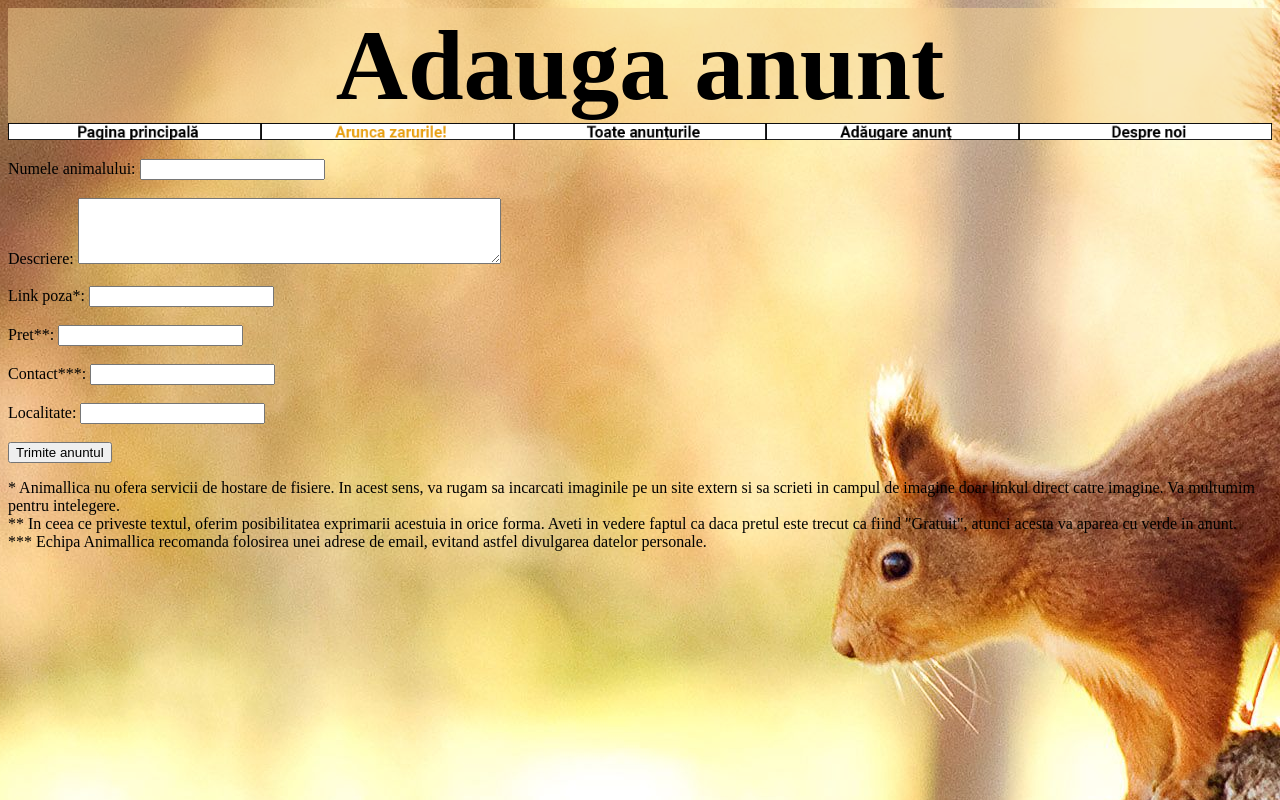
After one commit to ExplodingInsanity/Animallica, a PHP site: page /php/adauga.php in a window 1280 px wide. The commit adds this page. Run offline with PHP 8.4, Linux system fonts and the light colour scheme; some web fonts are replaced.

Commit message:
added everything else, should be all done

```diff
--- a/index.php
+++ b/index.php
@@ -11,8 +11,8 @@
 <ul style="list-style-type:none;"> <center>
 <li id="menu12" style="color:orange;"><a id="menu1" href="./php/random.php">Arunca zarurile!</a></li>
 <li id="menu22" style="font-size:50px;"><a id="menu2" href="./php/toate.php">Toate anunturile</a></li>
-<li id="menu32" style="font-size:50px;color:orange;"><a id="menu3" href="">Adaugare anunt</a></li>
-<li id="menu32" style="font-size:50px;color:orange;"><a id="menu3" href="">Despre noi</a></li>
+<li id="menu32" style="font-size:50px;color:orange;"><a id="menu3" href="./php/adauga.php">Adaugare anunt</a></li>
+<li id="menu32" style="font-size:50px;color:orange;"><a id="menu3" href="./php/despre.php">Despre noi</a></li>
 </ul>
 </div>
 <script src="./js/index.js"></script>
--- /dev/null
+++ b/php/adauga.php
@@ -0,0 +1,58 @@
+<html>
+<head>
+<link rel="stylesheet" href="../css/animallica.css">
+<link rel="stylesheet" href="../css/index.css">
+<script src="https://ajax.googleapis.com/ajax/libs/jquery/3.3.1/jquery.min.js"></script>
+<title>Animallica</title>
+</head>
+<body style='background-image: url("../media/bg0.jpg");'>
+<center><h1 class="title">Adauga anunt</h1></center>
+<div style="padding:0px;margin:0px;">
+<a href="../index.php">
+<img src="../media/menu1.png" width="20%" id="horizontalMenu1" style="float:left;">
+</a>
+<a href="./random.php">
+<img src="../media/menu2.png" width="20%" id="horizontalMenu2" style="float:left;">
+</a>
+<a href="./toate.php">
+<img src="../media/menu3.png" width="20%" id="horizontalMenu3" style="float:left;">
+</a>
+<a href="./adauga.php">
+<img src="../media/menu4.png" width="20%" id="horizontalMenu4" style="float:left;">
+</a>
+<a href="./despre.php">
+<img src="../media/menu5.png" width="20%" id="horizontalMenu5" style="float:left;">
+</a>
+</div>
+<br>
+<?php include('../dbconnection.php');
+if(isset($_POST['update'])){
+$nume=$_POST['nume'];
+$desc=$_POST['descriere'];
+$poza=$_POST['imagine'];
+$pret=$_POST['pret'];
+$contact=$_POST['contact'];
+$localitate=$_POST['localitate'];
+
+$query="INSERT INTO anunturi (animal,descriere,poza,pret,contact,localitate) VALUES ('".$nume."','".$desc."','".$poza."','".$pret."','".$contact."','".$localitate."')";
+$result=mysqli_query($connection,$query);
+if($result) echo 'Anuntul a fost inregistrat in baza de date.';
+else echo 'A aparut o problema la trimiterea anuntului. Va rugam reincercati mai tarizu';
+}
+?>
+<br>
+<form action="adauga.php" method="POST">
+	Numele animalului: <input type="text" name="nume" required><br><br>
+	Descriere: <textarea rows="4" cols="50" name="descriere" required></textarea><br><br>
+	Link poza*: <input type="text" name="imagine" required><br><br>
+	Pret**: <input type="text" name="pret" required><br><br>
+	Contact***: <input type="text" name="contact" required><br><br>
+	Localitate: <input type="text" name="localitate" required><br><br>
+	<input type="submit" name="update" value="Trimite anuntul">
+</form>
+* Animallica nu ofera servicii de hostare de fisiere. In acest sens, va rugam sa incarcati imaginile pe un site extern si sa scrieti in campul de imagine doar linkul direct catre imagine. Va multumim pentru intelegere.<br>
+** In ceea ce priveste textul, oferim posibilitatea exprimarii acestuia in orice forma. Aveti in vedere faptul ca daca pretul este trecut ca fiind "Gratuit", atunci acesta va aparea cu verde in anunt.<br>
+*** Echipa Animallica recomanda folosirea unei adrese de email, evitand astfel divulgarea datelor personale.
+<script src="../js/menu.js"></script>
+</body>
+</html>
--- a/php/toate.php
+++ b/php/toate.php
@@ -17,10 +17,10 @@
 <a href="./toate.php">
 <img src="../media/menu3.png" width="20%" id="horizontalMenu3" style="float:left;">
 </a>
-<a href="">
+<a href="./adauga.php">
 <img src="../media/menu4.png" width="20%" id="horizontalMenu4" style="float:left;">
 </a>
-<a href="">
+<a href="./despre.php">
 <img src="../media/menu5.png" width="20%" id="horizontalMenu5" style="float:left;">
 </a>
 </div>
```
Also changed, not shown: php/despre.php (added, +52 -0 lines), php/random.php (+4 -4 lines), 1 other file.
